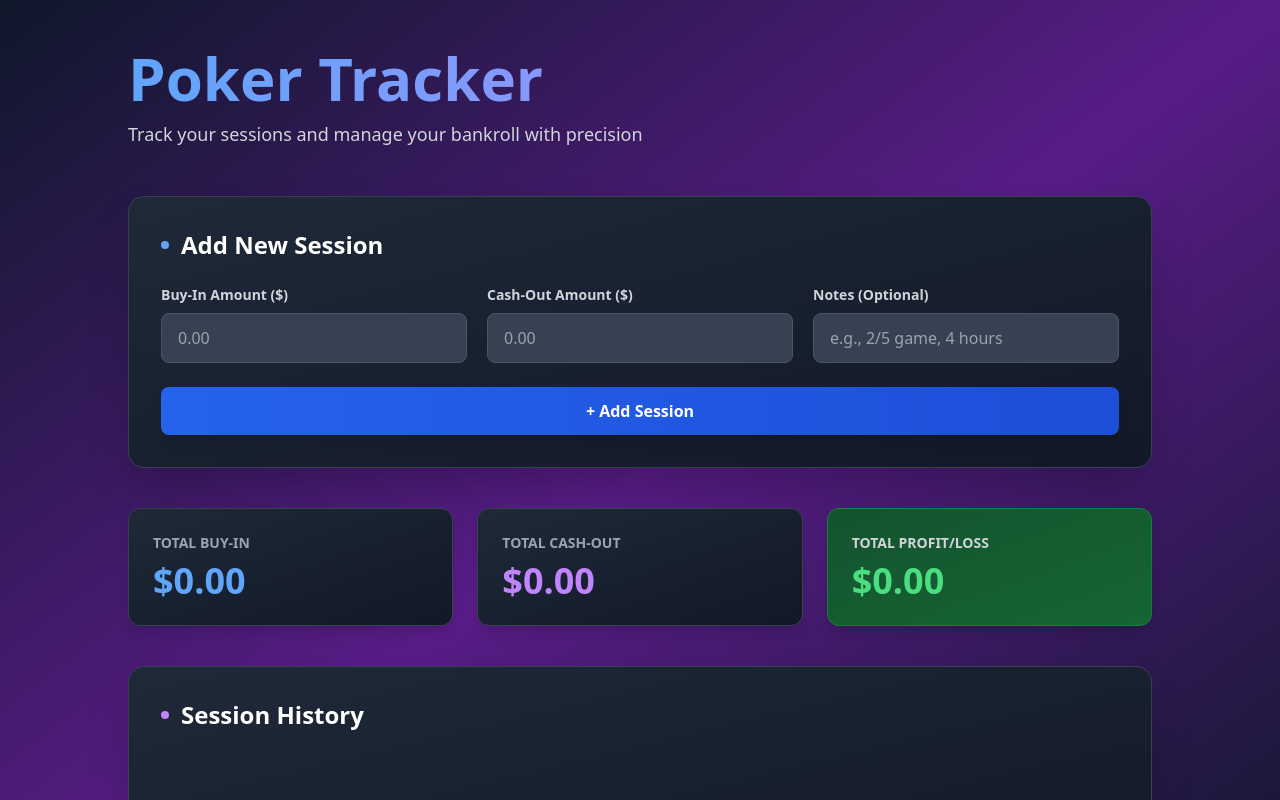
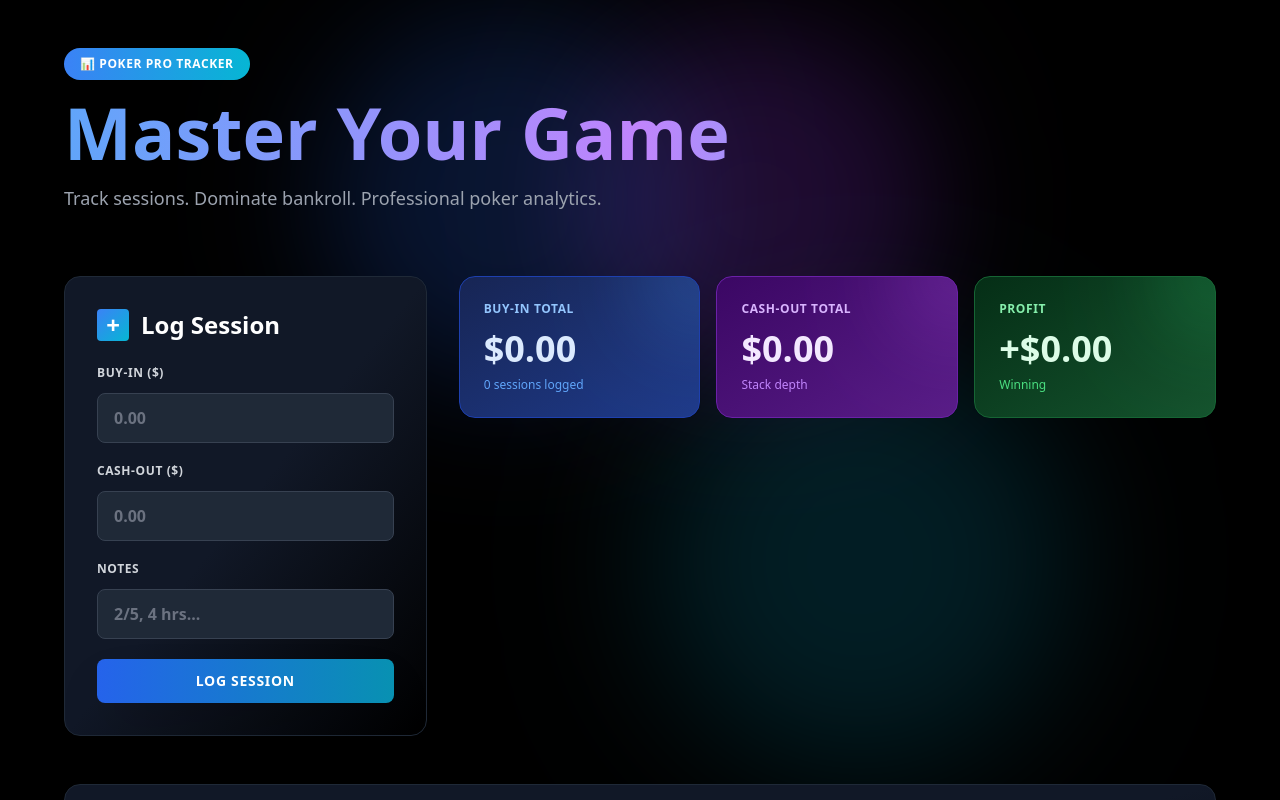
Before and after one commit to chillclaw0/poker-tracker, a Next.js app: page / in a window 1280 px wide. Shown: the top 800 px of the page. Built offline with nearby package versions, Linux system fonts and the light colour scheme.

Commit message:
redesign ui with dark theme animations and premium visuals

```diff
--- a/src/app/page.tsx
+++ b/src/app/page.tsx
@@ -57,155 +57,97 @@ export default function Home() {
   const totalProfit = totalCashOut - totalBuyIn;
 
   return (
-    <div className="min-h-screen bg-gradient-to-br from-slate-900 via-purple-900 to-slate-900 p-6 md:p-12">
-      <div className="max-w-5xl mx-auto">
-        {/* Header */}
-        <div className="mb-12">
-          <h1 className="text-5xl md:text-6xl font-bold bg-gradient-to-r from-blue-400 to-purple-400 bg-clip-text text-transparent mb-3">
-            Poker Tracker
+    <div className="min-h-screen bg-black text-white overflow-hidden">
+      <style>{`@keyframes blob { 0%, 100% { transform: translate(0, 0) scale(1); } 33% { transform: translate(30px, -50px) scale(1.1); } 66% { transform: translate(-20px, 20px) scale(0.9); } } .animate-blob { animation: blob 7s infinite; } .animation-delay-2000 { animation-delay: 2s; } .animation-delay-4000 { animation-delay: 4s; }`}</style>
+      <div className="fixed inset-0 overflow-hidden pointer-events-none">
+        <div className="absolute top-0 left-1/4 w-96 h-96 bg-blue-600 rounded-full mix-blend-screen filter blur-3xl opacity-20 animate-blob"></div>
+        <div className="absolute top-0 right-1/4 w-96 h-96 bg-purple-600 rounded-full mix-blend-screen filter blur-3xl opacity-20 animate-blob animation-delay-2000"></div>
+        <div className="absolute bottom-0 left-1/2 w-96 h-96 bg-cyan-600 rounded-full mix-blend-screen filter blur-3xl opacity-20 animate-blob animation-delay-4000"></div>
+      </div>
+      <div className="relative z-10 p-6 md:p-12">
+        <div className="max-w-6xl mx-auto">
+          <div className="mb-16">
+            <div className="inline-block mb-4 px-4 py-2 bg-gradient-to-r from-blue-500 to-cyan-500 rounded-full text-xs font-bold uppercase tracking-wider">
+              📊 Poker Pro Tracker
+            </div>
+            <h1 className="text-6xl md:text-7xl font-black bg-gradient-to-r from-blue-400 via-purple-400 to-cyan-400 bg-clip-text text-transparent mb-4 leading-tight">
+              Master Your Game
             </h1>
-          <p className="text-gray-300 text-lg">
-            Track your sessions and manage your bankroll with precision
-          </p>
+            <p className="text-gray-400 text-lg max-w-2xl">Track sessions. Dominate bankroll. Professional poker analytics.</p>
           </div>
-
-        {/* Add Session Card */}
-        <div className="bg-gradient-to-br from-gray-800 to-gray-900 rounded-2xl shadow-2xl p-8 mb-10 border border-gray-700">
-          <h2 className="text-2xl font-bold text-white mb-6 flex items-center">
-            <span className="w-2 h-2 bg-blue-400 rounded-full mr-3"></span>
-            Add New Session
-          </h2>
-
-          <div className="grid grid-cols-1 md:grid-cols-3 gap-5 mb-6">
+          <div className="grid grid-cols-1 lg:grid-cols-3 gap-8 mb-12">
+            <div className="lg:col-span-1 group relative">
+              <div className="absolute inset-0 bg-gradient-to-r from-blue-600 to-purple-600 rounded-2xl blur-xl opacity-0 group-hover:opacity-75 transition duration-500"></div>
+              <div className="relative bg-gradient-to-br from-gray-900 via-gray-900 to-black rounded-2xl p-8 border border-gray-800 backdrop-blur-sm h-full">
+                <h2 className="text-2xl font-black text-white mb-6 flex items-center"><span className="w-8 h-8 bg-gradient-to-br from-blue-500 to-cyan-500 rounded mr-3 flex items-center justify-center">+</span>Log Session</h2>
+                <div className="space-y-5">
                   <div>
-              <label className="block text-gray-300 text-sm font-semibold mb-2">
-                Buy-In Amount ($)
-              </label>
-              <input
-                type="number"
-                placeholder="0.00"
-                value={buyIn}
-                onChange={(e) => setBuyIn(e.target.value)}
-                className="w-full px-4 py-3 bg-gray-700 border border-gray-600 rounded-lg text-white placeholder-gray-400 focus:outline-none focus:ring-2 focus:ring-blue-500 focus:border-transparent transition"
-              />
+                    <label className="block text-gray-300 text-xs font-bold uppercase tracking-wider mb-3">Buy-In ($)</label>
+                    <input type="number" placeholder="0.00" value={buyIn} onChange={(e) => setBuyIn(e.target.value)} className="w-full px-4 py-3 bg-gray-800 border border-gray-700 rounded-lg text-white placeholder-gray-500 focus:outline-none focus:ring-2 focus:ring-blue-500 focus:border-transparent transition font-semibold" />
                   </div>
-
                   <div>
-              <label className="block text-gray-300 text-sm font-semibold mb-2">
-                Cash-Out Amount ($)
-              </label>
-              <input
-                type="number"
-                placeholder="0.00"
-                value={cashOut}
-                onChange={(e) => setCashOut(e.target.value)}
-                className="w-full px-4 py-3 bg-gray-700 border border-gray-600 rounded-lg text-white placeholder-gray-400 focus:outline-none focus:ring-2 focus:ring-blue-500 focus:border-transparent transition"
-              />
+                    <label className="block text-gray-300 text-xs font-bold uppercase tracking-wider mb-3">Cash-Out ($)</label>
+                    <input type="number" placeholder="0.00" value={cashOut} onChange={(e) => setCashOut(e.target.value)} className="w-full px-4 py-3 bg-gray-800 border border-gray-700 rounded-lg text-white placeholder-gray-500 focus:outline-none focus:ring-2 focus:ring-blue-500 focus:border-transparent transition font-semibold" />
                   </div>
-
                   <div>
-              <label className="block text-gray-300 text-sm font-semibold mb-2">
-                Notes (Optional)
-              </label>
-              <input
-                type="text"
-                placeholder="e.g., 2/5 game, 4 hours"
-                value={notes}
-                onChange={(e) => setNotes(e.target.value)}
-                className="w-full px-4 py-3 bg-gray-700 border border-gray-600 rounded-lg text-white placeholder-gray-400 focus:outline-none focus:ring-2 focus:ring-blue-500 focus:border-transparent transition"
-              />
+                    <label className="block text-gray-300 text-xs font-bold uppercase tracking-wider mb-3">Notes</label>
+                    <input type="text" placeholder="2/5, 4 hrs..." value={notes} onChange={(e) => setNotes(e.target.value)} className="w-full px-4 py-3 bg-gray-800 border border-gray-700 rounded-lg text-white placeholder-gray-500 focus:outline-none focus:ring-2 focus:ring-blue-500 focus:border-transparent transition font-semibold" />
+                  </div>
+                  <button onClick={handleAddSession} className="w-full mt-6 bg-gradient-to-r from-blue-600 to-cyan-600 hover:from-blue-700 hover:to-cyan-700 text-white font-black py-3 px-6 rounded-lg transition duration-200 shadow-2xl hover:shadow-blue-500/50 uppercase text-sm tracking-wider">Log Session</button>
                 </div>
               </div>
-
-          <button
-            onClick={handleAddSession}
-            className="w-full bg-gradient-to-r from-blue-600 to-blue-700 hover:from-blue-700 hover:to-blue-800 text-white font-bold py-3 px-6 rounded-lg transition duration-200 shadow-lg hover:shadow-xl"
-          >
-            + Add Session
-          </button>
             </div>
-
-        {/* Stats Cards */}
-        <div className="grid grid-cols-1 md:grid-cols-3 gap-6 mb-10">
-          <div className="bg-gradient-to-br from-gray-800 to-gray-900 rounded-xl shadow-lg p-6 border border-gray-700">
-            <p className="text-gray-400 text-sm font-semibold mb-2">TOTAL BUY-IN</p>
-            <p className="text-4xl font-bold text-blue-400">
-              ${totalBuyIn.toFixed(2)}
-            </p>
-          </div>
-
-          <div className="bg-gradient-to-br from-gray-800 to-gray-900 rounded-xl shadow-lg p-6 border border-gray-700">
-            <p className="text-gray-400 text-sm font-semibold mb-2">TOTAL CASH-OUT</p>
-            <p className="text-4xl font-bold text-purple-400">
-              ${totalCashOut.toFixed(2)}
-            </p>
-          </div>
-
-          <div className={`bg-gradient-to-br rounded-xl shadow-lg p-6 border transition ${
-            totalProfit >= 0
-              ? 'from-green-900 to-green-800 border-green-700'
-              : 'from-red-900 to-red-800 border-red-700'
-          }`}>
-            <p className="text-gray-300 text-sm font-semibold mb-2">TOTAL PROFIT/LOSS</p>
-            <p className={`text-4xl font-bold ${totalProfit >= 0 ? 'text-green-400' : 'text-red-400'}`}>
-              ${totalProfit.toFixed(2)}
-            </p>
+            <div className="lg:col-span-2 grid grid-cols-3 gap-4">
+              <div className="group relative">
+                <div className="absolute inset-0 bg-gradient-to-r from-blue-600 to-blue-400 rounded-2xl blur-xl opacity-0 group-hover:opacity-50 transition duration-500"></div>
+                <div className="relative bg-gradient-to-br from-blue-950 to-blue-900 rounded-2xl p-6 border border-blue-800 backdrop-blur-sm overflow-hidden">
+                  <div className="absolute top-0 right-0 w-32 h-32 bg-blue-500 rounded-full mix-blend-screen filter blur-2xl opacity-20 -translate-y-1/2 translate-x-1/2"></div>
+                  <p className="text-blue-300 text-xs font-bold uppercase tracking-wider mb-3">Buy-In Total</p>
+                  <p className="text-4xl font-black text-blue-100">${totalBuyIn.toFixed(2)}</p>
+                  <p className="text-blue-400 text-xs mt-2">{sessions.length} sessions logged</p>
                 </div>
               </div>
-
-        {/* Sessions List */}
-        <div className="bg-gradient-to-br from-gray-800 to-gray-900 rounded-2xl shadow-2xl p-8 border border-gray-700">
-          <h2 className="text-2xl font-bold text-white mb-6 flex items-center">
-            <span className="w-2 h-2 bg-purple-400 rounded-full mr-3"></span>
-            Session History
-          </h2>
-
+              <div className="group relative">
+                <div className="absolute inset-0 bg-gradient-to-r from-purple-600 to-pink-600 rounded-2xl blur-xl opacity-0 group-hover:opacity-50 transition duration-500"></div>
+                <div className="relative bg-gradient-to-br from-purple-950 to-purple-900 rounded-2xl p-6 border border-purple-800 backdrop-blur-sm overflow-hidden">
+                  <div className="absolute top-0 right-0 w-32 h-32 bg-purple-500 rounded-full mix-blend-screen filter blur-2xl opacity-20 -translate-y-1/2 translate-x-1/2"></div>
+                  <p className="text-purple-300 text-xs font-bold uppercase tracking-wider mb-3">Cash-Out Total</p>
+                  <p className="text-4xl font-black text-purple-100">${totalCashOut.toFixed(2)}</p>
+                  <p className="text-purple-400 text-xs mt-2">Stack depth</p>
+                </div>
+              </div>
+              <div className={`group relative ${totalProfit >= 0 ? '' : ''}`}>
+                <div className={`absolute inset-0 bg-gradient-to-r ${totalProfit >= 0 ? 'from-green-600 to-emerald-600' : 'from-red-600 to-orange-600'} rounded-2xl blur-xl opacity-0 group-hover:opacity-50 transition duration-500`}></div>
+                <div className={`relative bg-gradient-to-br ${totalProfit >= 0 ? 'from-green-950 to-green-900' : 'from-red-950 to-red-900'} rounded-2xl p-6 border ${totalProfit >= 0 ? 'border-green-800' : 'border-red-800'} backdrop-blur-sm overflow-hidden`}>
+                  <div className={`absolute top-0 right-0 w-32 h-32 ${totalProfit >= 0 ? 'bg-green-500' : 'bg-red-500'} rounded-full mix-blend-screen filter blur-2xl opacity-20 -translate-y-1/2 translate-x-1/2`}></div>
+                  <p className={`${totalProfit >= 0 ? 'text-green-300' : 'text-red-300'} text-xs font-bold uppercase tracking-wider mb-3`}>{totalProfit >= 0 ? 'Profit' : 'Loss'}</p>
+                  <p className={`text-4xl font-black ${totalProfit >= 0 ? 'text-green-100' : 'text-red-100'}`}>{totalProfit >= 0 ? '+' : ''}${totalProfit.toFixed(2)}</p>
+                  <p className={`${totalProfit >= 0 ? 'text-green-400' : 'text-red-400'} text-xs mt-2`}>{totalProfit >= 0 ? 'Winning' : 'Breaking even'}</p>
+                </div>
+              </div>
+            </div>
+          </div>
+          <div className="group relative">
+            <div className="absolute inset-0 bg-gradient-to-r from-cyan-600 to-blue-600 rounded-2xl blur-xl opacity-0 group-hover:opacity-30 transition duration-500"></div>
+            <div className="relative bg-gradient-to-br from-gray-900 via-gray-900 to-black rounded-2xl p-8 border border-gray-800 backdrop-blur-sm">
+              <h2 className="text-3xl font-black text-white mb-8 flex items-center"><span className="w-2 h-2 bg-cyan-400 rounded-full mr-3"></span>Session History</h2>
               {sessions.length === 0 ? (
-            <div className="text-center py-12">
-              <p className="text-gray-400 text-lg">
-                No sessions yet. Add your first session to get started!
-              </p>
-            </div>
+                <div className="text-center py-16"><p className="text-gray-400 text-lg">No sessions. Start logging to build your bankroll profile.</p></div>
               ) : (
                 <div className="space-y-4">
                   {sessions.map((session) => (
-                <div
-                  key={session.id}
-                  className="bg-gray-700 hover:bg-gray-650 border border-gray-600 rounded-lg p-5 transition duration-200 flex flex-col md:flex-row md:items-center md:justify-between gap-4"
-                >
+                    <div key={session.id} className={`group/item relative overflow-hidden rounded-xl transition-all duration-300 p-6 border ${session.profit >= 0 ? 'bg-gradient-to-r from-green-950/30 to-green-900/20 border-green-800/50 hover:border-green-700' : 'bg-gradient-to-r from-red-950/30 to-red-900/20 border-red-800/50 hover:border-red-700'}`}>
+                      <div className="relative flex flex-col md:flex-row md:items-center md:justify-between gap-6">
                         <div className="flex-1">
-                    <div className="flex flex-wrap gap-4 mb-2">
-                      <div>
-                        <p className="text-gray-400 text-xs font-semibold">BUY-IN</p>
-                        <p className="text-white text-lg font-bold">
-                          ${session.buyIn.toFixed(2)}
-                        </p>
+                          <div className="flex flex-wrap gap-8 mb-4">
+                            <div><p className="text-gray-500 text-xs font-bold uppercase tracking-wider mb-2">Buy In</p><p className="text-2xl font-black text-white">${session.buyIn.toFixed(2)}</p></div>
+                            <div><p className="text-gray-500 text-xs font-bold uppercase tracking-wider mb-2">Cash Out</p><p className="text-2xl font-black text-white">${session.cashOut.toFixed(2)}</p></div>
+                            <div><p className="text-gray-500 text-xs font-bold uppercase tracking-wider mb-2">Result</p><p className={`text-2xl font-black ${session.profit >= 0 ? 'text-green-400' : 'text-red-400'}`}>{session.profit >= 0 ? '+' : ''}${session.profit.toFixed(2)}</p></div>
                           </div>
-                      <div>
-                        <p className="text-gray-400 text-xs font-semibold">CASH-OUT</p>
-                        <p className="text-white text-lg font-bold">
-                          ${session.cashOut.toFixed(2)}
-                        </p>
+                          <div className="flex flex-col md:flex-row md:items-center md:gap-6"><p className="text-gray-400 text-sm font-semibold">{session.date}</p><p className="text-gray-300 text-sm">{session.notes}</p></div>
                         </div>
-                      <div>
-                        <p className="text-gray-400 text-xs font-semibold">RESULT</p>
-                        <p className={`text-lg font-bold ${session.profit >= 0 ? 'text-green-400' : 'text-red-400'}`}>
-                          {session.profit >= 0 ? '+' : ''}${session.profit.toFixed(2)}
-                        </p>
+                        <button onClick={() => handleDeleteSession(session.id)} className="bg-red-600/80 hover:bg-red-600 text-white font-bold py-2 px-4 rounded-lg transition duration-200 text-sm uppercase tracking-wider">Delete</button>
                       </div>
-                    </div>
-                    <div className="flex flex-col md:flex-row md:items-center md:gap-4">
-                      <p className="text-gray-400 text-sm">{session.date}</p>
-                      <p className="text-gray-300 text-sm italic">{session.notes}</p>
-                    </div>
-                  </div>
-
-                  <button
-                    onClick={() => handleDeleteSession(session.id)}
-                    className="bg-red-600 hover:bg-red-700 text-white font-semibold py-2 px-4 rounded-lg transition duration-200 text-sm"
-                  >
-                    Delete
-                  </button>
                     </div>
                   ))}
                 </div>
@@ -213,5 +155,7 @@ export default function Home() {
             </div>
           </div>
         </div>
+      </div>
+    </div>
   );
 }
```
Lines whose indentation alone changed are shown as unchanged.
